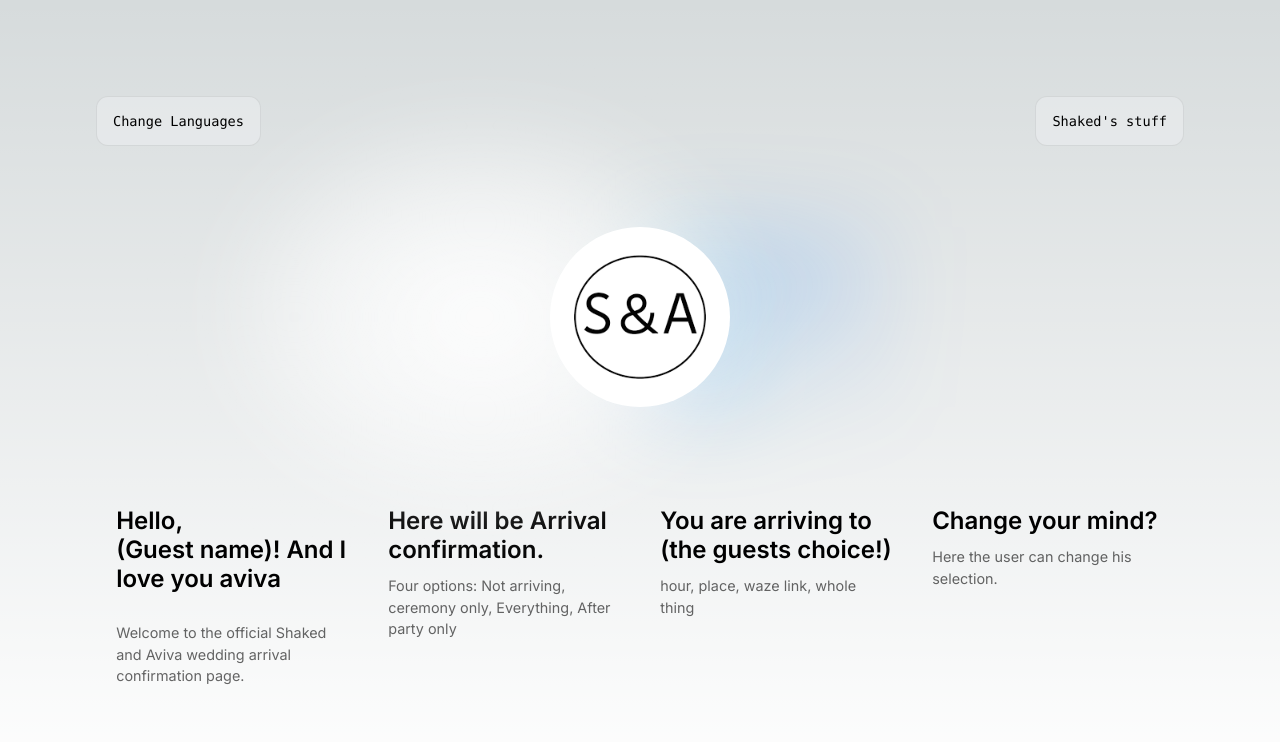
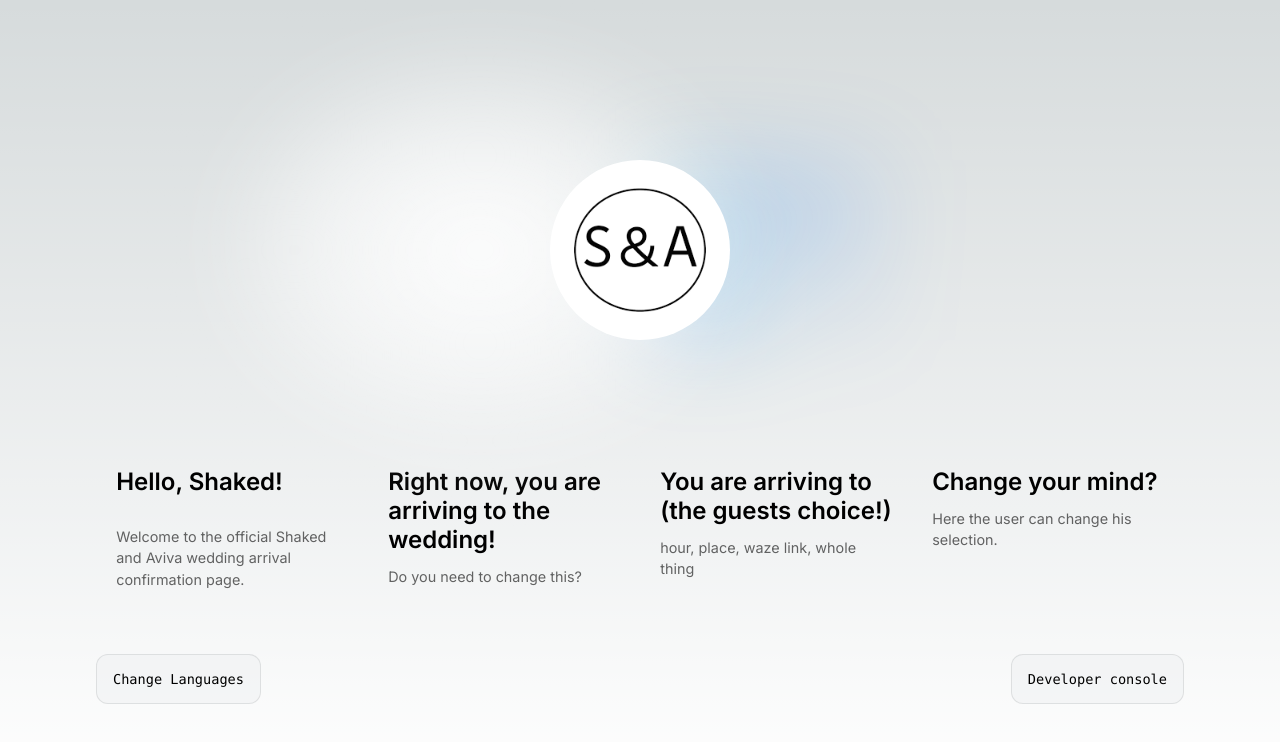
Before and after one commit to shaked770/wedding-confirmation, a Next.js app: page / in a window 1280 px wide. Shown: the top 742 px of the page. Built offline with nearby package versions, Linux system fonts and the light colour scheme.

Commit message:
add users and arrival status

```diff
--- a/src/pages/index.tsx
+++ b/src/pages/index.tsx
@@ -4,6 +4,51 @@ import { Inter } from "@next/font/google";
 import styles from "@/styles/Home.module.css";
 
 const inter = Inter({ subsets: ["latin"] });
+
+enum Permissions {
+  DEVELOPER = 1,
+  ADMIN,
+  GUEST,
+}
+
+enum ArrivalStatus {
+  NOT_ARRIVING = 1,
+  CEREMONY_ONLY,
+  WHOLE,
+  AFTER_PARTY,
+}
+const arrivalStatusToText = {
+  [ArrivalStatus.NOT_ARRIVING]: "not arriving",
+  [ArrivalStatus.CEREMONY_ONLY]: "the hupa only",
+  [ArrivalStatus.WHOLE]: "the wedding!",
+  [ArrivalStatus.AFTER_PARTY]: "arriving to the after party",
+};
+
+interface Person {
+  username: string;
+  permissions: Permissions[];
+  arrivalStatus: ArrivalStatus;
+}
+
+const developer: Person = {
+  username: "Shaked",
+  permissions: [Permissions.DEVELOPER, Permissions.ADMIN],
+  arrivalStatus: ArrivalStatus.WHOLE,
+};
+
+const admin: Person = {
+  username: "Aviva",
+  permissions: [Permissions.ADMIN],
+  arrivalStatus: ArrivalStatus.WHOLE,
+};
+
+const guest: Person = {
+  username: "Elad",
+  permissions: [Permissions.GUEST],
+  arrivalStatus: ArrivalStatus.WHOLE,
+};
+
+let user: Person = developer;
 
 export default function Home() {
   return (
@@ -15,19 +60,6 @@ export default function Home() {
         <link rel="icon" href="/favicon.ico" />
       </Head>
       <main className={styles.main}>
-        <div className={styles.description}>
-          <p>Change Languages</p>
-          <div>
-            <a
-              href="https://vercel.com?utm_source=create-next-app&utm_medium=default-template&utm_campaign=create-next-app"
-              target="_blank"
-              rel="noopener noreferrer"
-            >
-              <p>Shaked&apos;s stuff</p>
-            </a>
-          </div>
-        </div>
-
         <div className={styles.center}>
           <Image
             style={{ borderRadius: "50%" }}
@@ -43,7 +75,7 @@ export default function Home() {
         <div className={styles.grid}>
           <div className={styles.card}>
             <h2 className={inter.className}>
-              Hello, <span>(Guest name)!</span> And I love you aviva
+              Hello, <span>{user.username}!</span>
             </h2>
             <br />
             <p className={inter.className}>
@@ -54,12 +86,14 @@ export default function Home() {
 
           <a className={styles.card}>
             <h2 className={inter.className}>
-              Here will be Arrival confirmation.
+              Right now, you are{" "}
+              {user.arrivalStatus
+                ? `arriving to ${arrivalStatusToText[user.arrivalStatus]}`
+                : "not registered."}
             </h2>
-            <p className={inter.className}>
-              Four options: Not arriving, ceremony only, Everything, After party
-              only
-            </p>
+            {user.arrivalStatus && (
+              <p className={inter.className}>Do you need to change this?</p>
+            )}
           </a>
 
           <a className={styles.card}>
@@ -78,6 +112,20 @@ export default function Home() {
             </p>
           </a>
         </div>
+        {user.permissions.includes(Permissions.DEVELOPER) && (
+          <div className={styles.description}>
+            <p>Change Languages</p>
+            <div>
+              <a
+                href="https://vercel.com?utm_source=create-next-app&utm_medium=default-template&utm_campaign=create-next-app"
+                target="_blank"
+                rel="noopener noreferrer"
+              >
+                <p>Developer console</p>
+              </a>
+            </div>
+          </div>
+        )}
       </main>
     </>
   );
```
